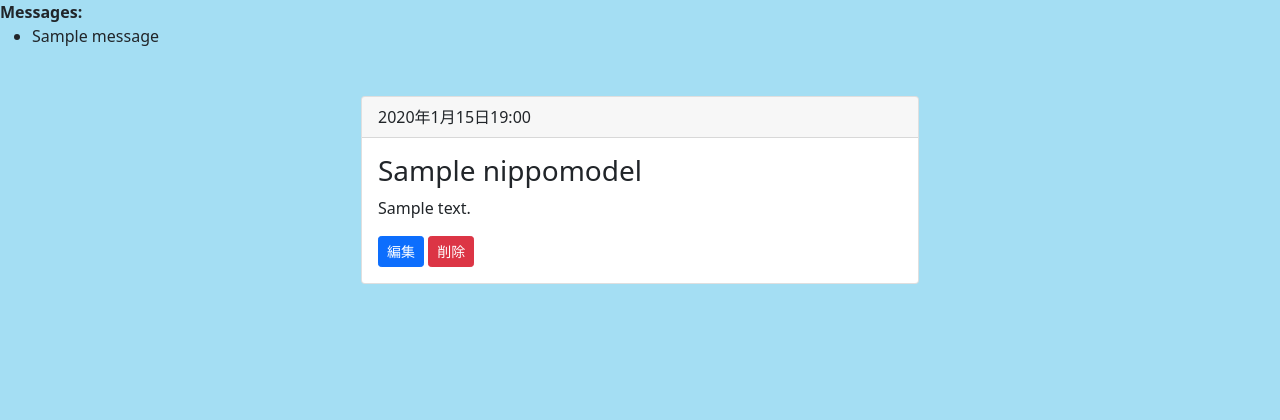
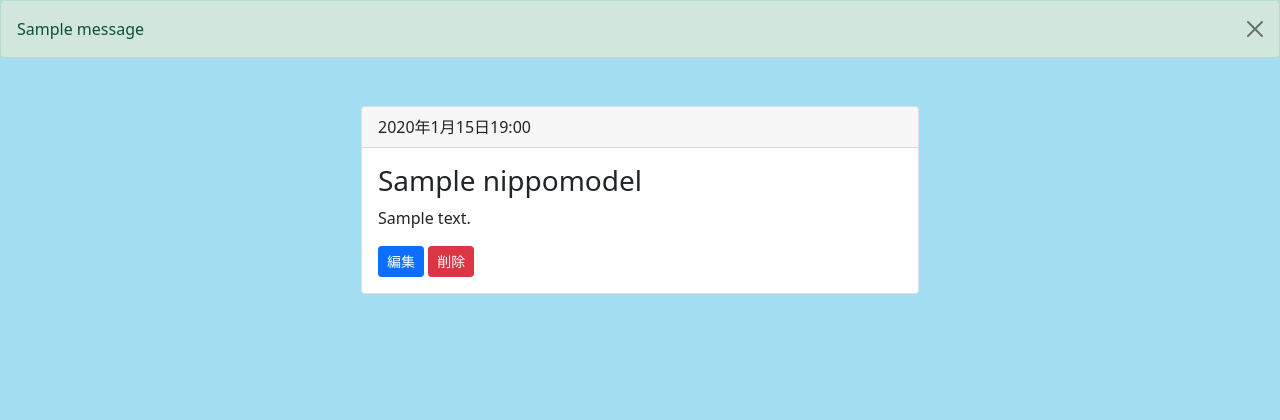
Before and after one commit to yohoo49123/src, a Django app: page /nippo/detail/1/ in a window 1280 px wide. Shown: the part 56-476 px from the top of the page. Run offline with Django 5.2, Linux system fonts and the light colour scheme; tables that the repository leaves empty hold one stand-in row (values such as "Sample post"); one stand-in notice (Sample message) is shown.

Commit message:
20250112メッセージフレームワークの使い方動画35

```diff
--- a/src/nippo/views.py
+++ b/src/nippo/views.py
@@ -5,6 +5,7 @@ from .models import NippoModel
 from .forms import NippoModelForm, NippoFormClass
 from django.urls import reverse, reverse_lazy
 from django.contrib.auth.mixins import LoginRequiredMixin,UserPassesTestMixin
+from django.contrib import messages
 
 
 class OwnerOnly(UserPassesTestMixin):
@@ -16,6 +17,7 @@ class OwnerOnly(UserPassesTestMixin):
 
     #test_funcがFalseだった時、リダイレクト先を指定
     def handle_no_permission(self):
+        messages.error(self.request, "ご自身の日報でのみ編集・削除可能です。")
         return redirect("nippo-detail", pk=self.kwargs["pk"])
 
 
--- /dev/null
+++ b/src/templates/account/messages/logged_in.txt
@@ -0,0 +1,4 @@
+{% load account %}
+{% load i18n %}
+{% user_display user as name %}
+{% blocktrans %}Successfully signed in as {{name}}.{% endblocktrans %}
--- a/src/templates/base.html
+++ b/src/templates/base.html
@@ -13,12 +13,16 @@
     {% block allauth %}
     {% if messages %}
     <div>
-      <strong>Messages:</strong>
-      <ul>
         {% for message in messages %}
-          <li>{{message}}</li>
+          {% if message.tags == "error" %}
+            <div class="alert alert-danger alert-dismissible fade show" role="alert">
+          {% else %}
+            <div class="alert alert-{{message.tags}} alert-dismissible fade show" role="alert">
+          {% endif %}
+              {{message}}
+              <button type="button" class="btn-close" data-dismiss="alert" aria-label="Close"></button>
+            </div>
         {% endfor %}
-      </ul>
     </div>
     {% endif %}
     {% endblock %}
```
Lines whose indentation alone changed are shown as unchanged.
